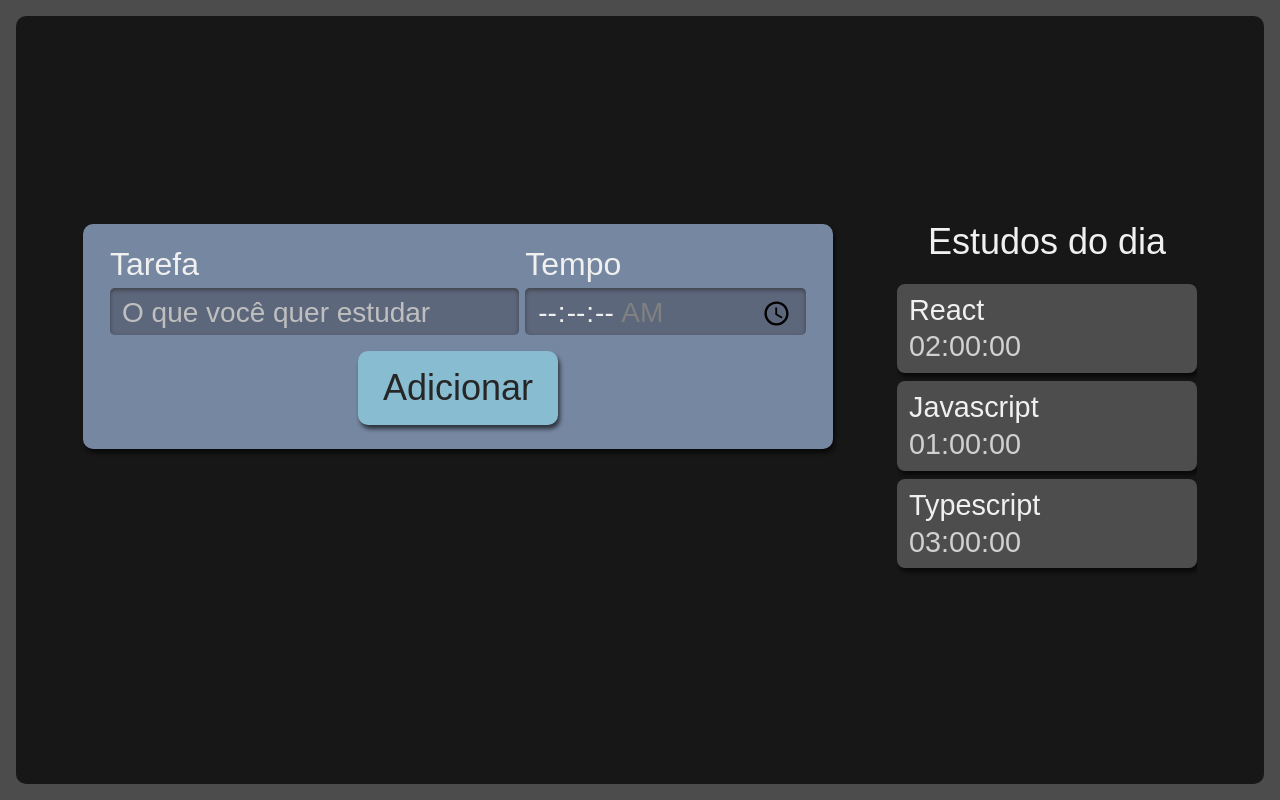
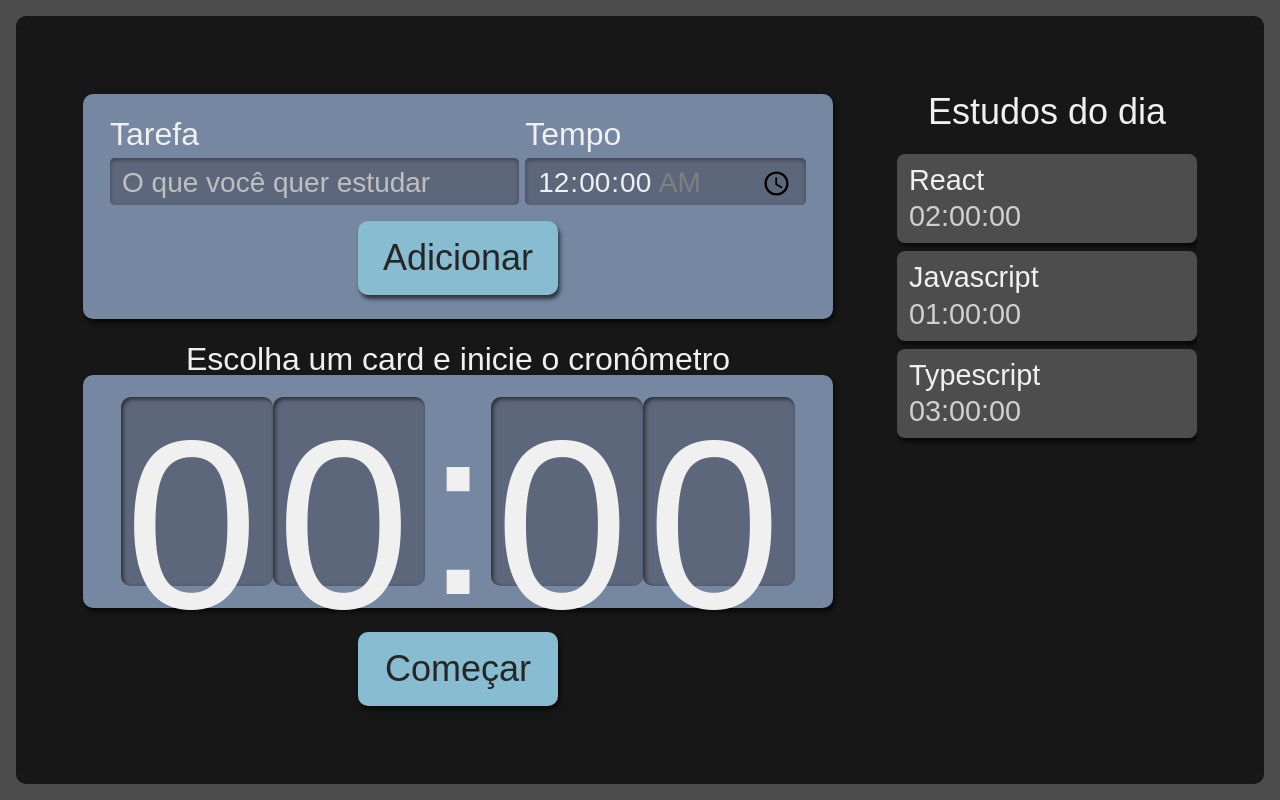
Before and after one commit to carneironline/alura-react-escrevendo-com-typescript, a React (Create React App) app: page / in a window 1280 px wide. Built offline with nearby package versions, Linux system fonts and the light colour scheme.

Commit message:
Controlando o formulário

```diff
--- /dev/null
+++ b/src/components/Cronometro/Cronometro.module.scss
@@ -0,0 +1,59 @@
+.cronometro {
+    display: flex;
+    flex-direction: column;
+    align-items: center;
+    grid-area: cronometro;
+
+    .relogioWrapper {
+      align-items: center;
+      background-color: #7687A1;
+      border-radius: 10px;
+      box-shadow: 2px 4px 4px #0000009F;
+      box-sizing: border-box;
+      display: flex;
+      font-size: 5rem;
+      justify-content: center;
+      margin-bottom: 24px;
+      padding: 16px 12px;
+      width: 100%;
+    }
+
+    .titulo {
+      font-size: 2rem;
+    }
+
+    button {
+      background-color: #88bcd1;
+      border-radius: 10px;
+      box-shadow: 2px 4px 4px #0000009F;
+      color: #272626;
+      cursor: pointer;
+      font-size: 1.25rem;
+      padding: 16px;
+      width: 150px;
+
+      &:active {
+        background-color: #7CA6B7;
+        box-shadow: 2px 2px 4px #0000009F inset;
+        cursor: auto;
+      }
+    }
+
+    @media screen and (min-width:1280px) {
+
+      .relogioWrapper{
+        font-size: 15rem;
+      }
+
+      p {
+        font-size: 2rem;
+      }
+
+      button {
+        grid-column-start: span 2;
+        justify-self: center;
+        width: 200px;
+        font-size: 2.25rem;
+      }
+    }
+  }
--- /dev/null
+++ b/src/components/Cronometro/Relogio/Relogio.module.scss
@@ -0,0 +1,21 @@
+.relogioNumero {
+    background-color: #5D677C;
+    box-shadow: 2px 2px 4px #2B2B2B inset;
+    height: 3.6rem;
+    width: 3rem;
+    padding: 8px 4px;
+    border-radius: 10px;
+
+    @media screen and (min-width:1280px) {
+      height: 10.8rem;
+      width: 9rem;
+    }
+  }
+
+  .relogioDivisao {
+    height: 4.2rem;
+
+    @media screen and (min-width:1280px) {
+      height: 12.6rem;
+    }
+  }
--- /dev/null
+++ b/src/components/Cronometro/Relogio/index.tsx
@@ -0,0 +1,14 @@
+import style from './Relogio.module.scss'
+
+export default function Relogio() {
+
+    return (
+        <>
+            <span className={style.relogioNumero}>0</span>
+            <span className={style.relogioNumero}>0</span>
+            <span className={style.relogioDivisao}>:</span>
+            <span className={style.relogioNumero}>0</span>
+            <span className={style.relogioNumero}>0</span>
+        </>
+    )
+}
--- /dev/null
+++ b/src/components/Cronometro/index.tsx
@@ -0,0 +1,19 @@
+import Botao from "../Botao";
+import Relogio from "./Relogio";
+
+import style from './Cronometro.module.scss'
+
+export default function Cronometro() {
+
+    return (
+        <div className={style.cronometro}>
+            <p className={style.titulo}>Escolha um card e inicie o cronômetro</p>
+            <div className={style.relogioWrapper}>
+                <Relogio />
+            </div>
+            <Botao>
+                Começar
+            </Botao>
+        </div>
+    )
+}
--- a/src/components/Formulario/index.tsx
+++ b/src/components/Formulario/index.tsx
@@ -4,15 +4,35 @@
 import style from './Formulario.module.scss'
 
 class Formulario extends React.Component {
+    state = {
+        tarefa: "",
+        tempo: "00:00"
+    }
+
+    handleChangeTask(event: React.ChangeEvent<HTMLInputElement>) {
+        this.setState({...this.state, tarefa: event.target.value})
+    }
+
+    handleChangeTime(event: React.ChangeEvent<HTMLInputElement>) {
+        this.setState({...this.state, tempo: event.target.value})
+    }
+
+    handleSubmit(event: React.FormEvent<HTMLFormElement>) {
+        event.preventDefault()
+        console.log(this.state)
+    }
+
     render() {
         return (
-            <form className={style.novaTarefa}>
+            <form className={style.novaTarefa} onSubmit={this.handleSubmit.bind(this)}>
                 <div className={style.inputContainer}>
                     <label htmlFor="tarefa">Tarefa</label>
                     <input
                         type="text"
                         name="tarefa"
                         id="tarefa"
+                        defaultValue={this.state.tarefa}
+                        onChange={this.handleChangeTask.bind(this)}
                         placeholder="O que você quer estudar"
                         required
                     />
@@ -24,6 +44,8 @@
                         step={1}
                         name="tempo"
                         id="tempo"
+                        defaultValue={this.state.tempo}
+                        onChange={this.handleChangeTime.bind(this)}
                         min="00:00:00"
                         max="01:30:00"
                         required
--- a/src/components/Lista/index.tsx
+++ b/src/components/Lista/index.tsx
@@ -1,16 +1,21 @@
+import { useState } from 'react'
 import Item from './Item'
 import style from './Lista.module.scss'
 
 export default function Lista() {
-    const tarefas = [
+    const [tarefas, setTarefas] = useState([
         {tarefa: 'React', tempo: '02:00:00'},
         {tarefa: 'Javascript', tempo: '01:00:00'},
         {tarefa: 'Typescript', tempo: '03:00:00'},
-    ]
+    ])
+
+    function handleClick() {
+        setTarefas([...tarefas, {tarefa: 'Estudar estado', tempo: '05:00:00'}])
+    }
 
     return (
         <aside className={style.listaTarefas}>
-            <h2>Estudos do dia</h2>
+            <h2 onClick={handleClick}>Estudos do dia</h2>
 
             <ul>
                 {tarefas.map((item, index) => (
--- a/src/pages/App.tsx
+++ b/src/pages/App.tsx
@@ -1,14 +1,15 @@
-import React from 'react';
 import Formulario from '../components/Formulario';
 import Lista from '../components/Lista';
 
 import style from './App.module.scss'
+import Cronometro from '../components/Cronometro';
 
 function App() {
   return (
     <div className={style.AppStyle}>
       <Formulario />
       <Lista />
+      <Cronometro />
     </div>
   );
 }
```
